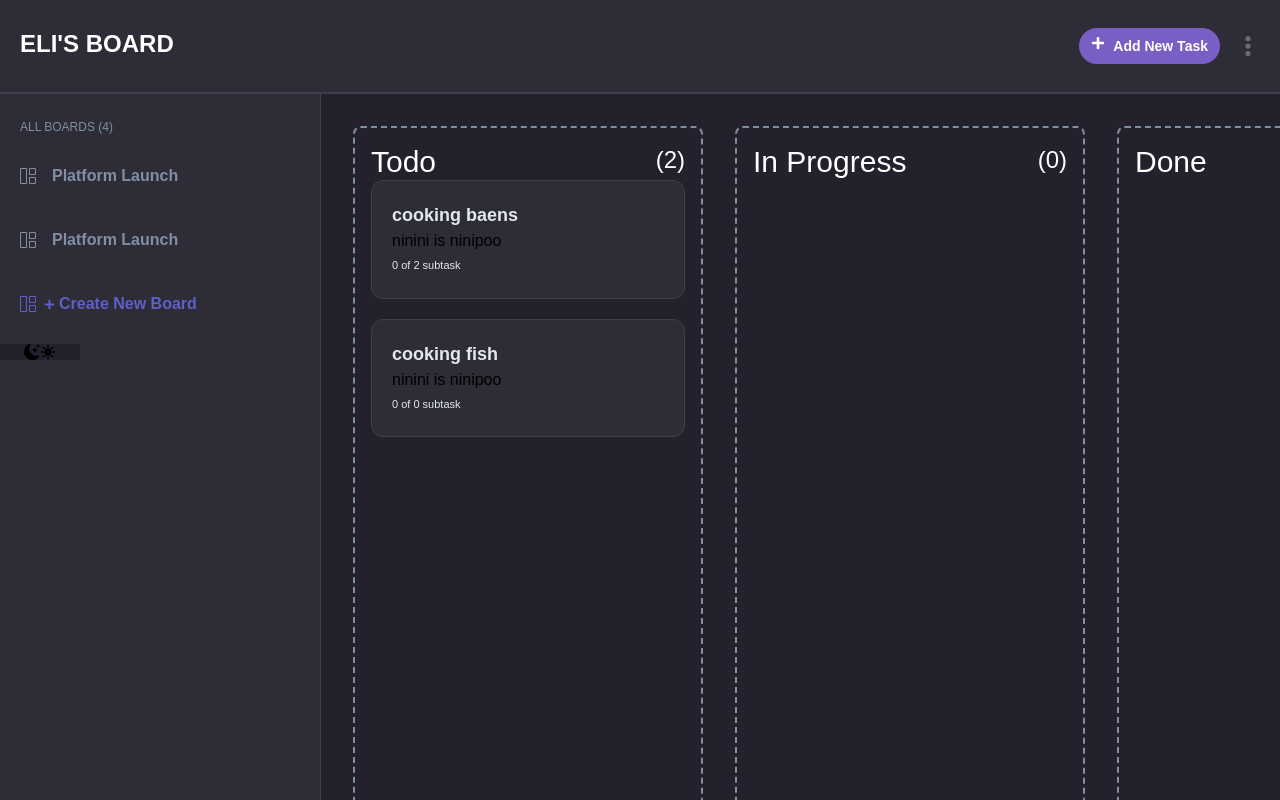
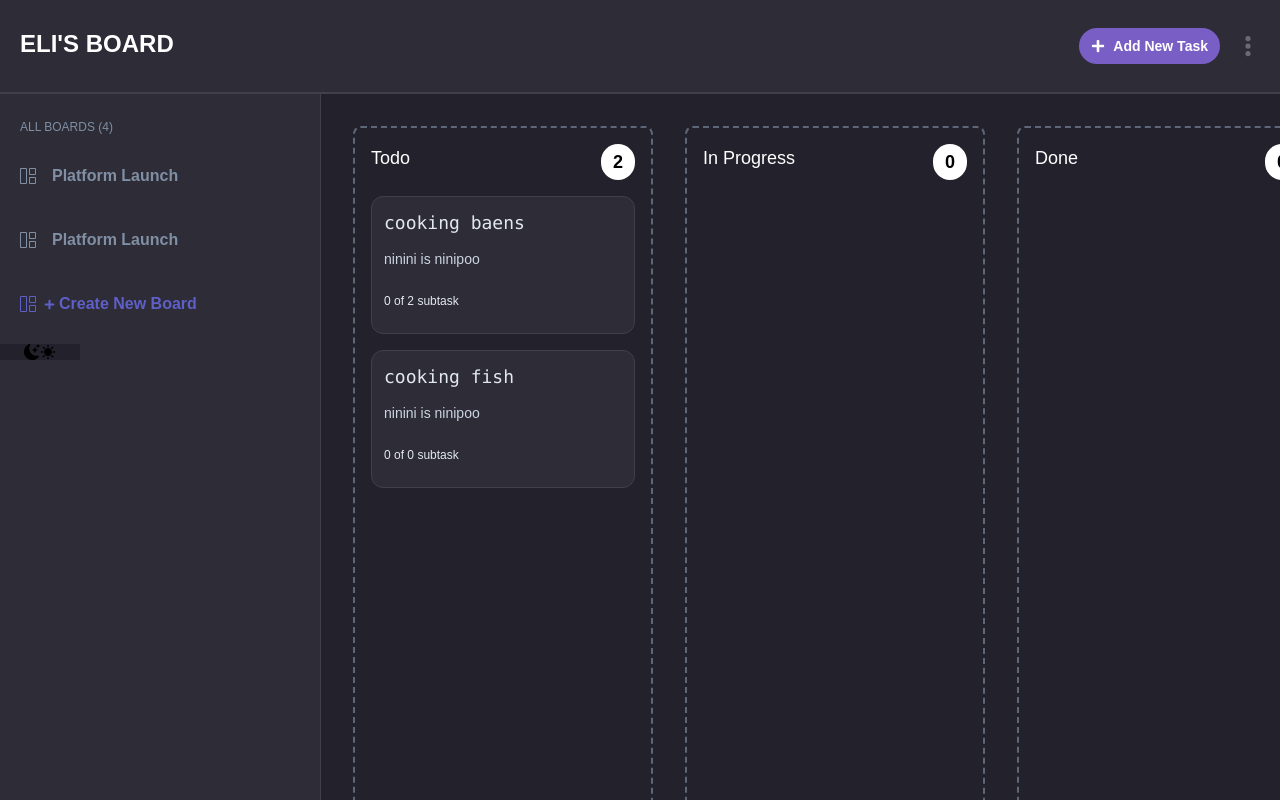
Before and after one commit to miyemicodes/my-kanban-board, a React (Vite) app: page / in a window 1280 px wide. Built offline with nearby package versions, Linux system fonts and the light colour scheme.

Commit message:
Update ::: Refctoring and fixing code base

```diff
--- /dev/null
+++ b/src/App.jsx
@@ -0,0 +1,19 @@
+import React from "react";
+import Header from "./components/Header";
+import MainPage from "./components/Mainpage";
+import StoreContextProvider from "./context/Store-context";
+
+function App() {
+	return (
+		<>
+			<StoreContextProvider>
+				<section className="w-screen h-screen font-sans divide-y-2 divide-[#403f4e] overflow-x-hidden">
+					<Header />
+					<MainPage />
+				</section>
+			</StoreContextProvider>
+		</>
+	);
+}
+
+export default App;
--- a/src/components/App.jsx
+++ /dev/null
@@ -1,19 +0,0 @@
-import React from "react";
-import Header from "./Header";
-import MainPage from "./Mainpage";
-import StoreContextProvider from '../context/Store-context';
-
-function App() {
-  return (
-    <>
-      <StoreContextProvider>
-        <section className="w-screen h-screen font-sans divide-y-2 divide-[#403f4e] overflow-x-hidden">
-          <Header />
-          <MainPage />
-        </section>
-      </StoreContextProvider>
-    </>
-  );
-}
-
-export default App;
--- a/src/components/Board.jsx
+++ b/src/components/Board.jsx
@@ -18,16 +18,16 @@ function Board() {
 
 	return (
 		<>
-			<section className="bg-[#22212c] h-auto min-h-[250px] w-3/4 flex flex-row flex-shrink-0 gap-8 overflow-x-auto p-8">
+			<section className="bg-[#22212c] h-auto min-h-[250px] w-3/4 flex flex-row shrink-0 gap-8 overflow-auto p-8 custom-remove-scrollbar">
 				{store.map((columnData, index) => (
 					<div
 						key={index}
-						className=" p-4 w-[350px] rounded-lg border-dashed border-2 flex-shrink-0 border-[#808fa4]"
+						className=" p-4 min-w-[300px] max-w-[350px] rounded-lg border-dashed border-2 shrink-0 border-[#808fa4a4] overflow-y-scroll custom-remove-scrollbar"
 					>
-						<div className="flex flex-row align-center justify-between">
-							<p className="text-white text-3xl">{columnData.label}</p>
-							<span className="text-2xl text-white">
-								({columnData.tasks.length})
+						<div className="flex flex-row align-center justify-between mb-4 ">
+							<p className="text-white text-lg">{columnData.label}</p>
+							<span className="text-lg text-black bg-white rounded-full font-semibold px-3 py-1">
+								{columnData.tasks.length}
 							</span>
 						</div>
 
@@ -45,11 +45,11 @@ function Board() {
 					</div>
 				))}
 
-				<div className=" p-4 w-[350px] rounded-lg flex items-center justify-center bg-gradient-to-b from-[#30323d] to-transparent">
+				<div className=" p-4 min-w-[300px] rounded-lg flex items-center justify-center bg-gradient-to-b from-[#30323d] to-transparent">
 					<button
 						type="submit"
 						onClick={onClick}
-						className="flex self-center justify-center gap-2 font-semibold text-2xl text-[#808fa4]"
+						className="flex items-center justify-center gap-3 font-semibold text-2xl text-[#808fa4] hover:text-white"
 					>
 						<FaPlus className="text-2xl" />
 						<p> New Column</p>
--- a/src/components/Header.jsx
+++ b/src/components/Header.jsx
@@ -12,7 +12,7 @@ function Header() {
 
 	return (
 		<>
-      <section className="bg-[#2d2c37] text-white flex justify-between w-full  px-5 py-7 relative">
+			<section className="bg-[#2d2c37] text-white flex justify-between w-full  px-5 py-7 sticky">
 				<div className="w-1/4 ">
 					<h1 className="text-2xl font-semibold ">
 						ELI'S <span>BOARD</span>
@@ -23,7 +23,7 @@ function Header() {
 					<button
 						type="submit"
 						onClick={onClick}
-            className="flex gap-2 bg-[#795fc5] rounded-3xl px-3 py-2 font-semibold hover:bg-[#af9af0]"
+						className="flex items-center justify-center gap-2 bg-[#795fc5] rounded-3xl px-3 py-2 font-semibold hover:bg-[#af9af0]"
 					>
 						<FaPlus />
 						<p>Add New Task</p>
@@ -35,7 +35,9 @@ function Header() {
 				</div>
 			</section>
 
-      {showNewTaskPopUp ? <NewPopUp handleClick={() => handleToggle() } /> : null}
+			{showNewTaskPopUp ? (
+				<NewPopUp handleClick={() => handleToggle()} />
+			) : null}
 		</>
 	);
 }
--- a/src/components/PopUp/NewTaskPopUp.jsx
+++ b/src/components/PopUp/NewTaskPopUp.jsx
@@ -117,7 +117,7 @@ function NewPopUp({ handleClick }) {
 									type="button"
 									onClick={() => handleRemoveFormData(index)}
 								>
-									<ImCross className="w-[20px] h-[20pz] flex-shrink-0" />
+									<ImCross className="w-[20px] h-[20px] flex-shrink-0" />
 								</button>
 							</div>
 						))}
--- a/src/components/Sidebar.jsx
+++ b/src/components/Sidebar.jsx
@@ -7,7 +7,7 @@ import { BsFillMoonStarsFill } from "react-icons/bs";
 function Sidebar() {
 	return (
 		<>
-      <section className="flex flex-col gap-4 py-6 bg-[#2d2c37] w-1/4">
+			<section className="flex flex-col gap-4 py-6 bg-[#2d2c37] w-2/4">
 				<p className="px-5 text-[12px]  text-[#808fa4]">
 					ALL BOARDS <span>(4)</span>
 				</p>
--- a/src/components/Taskcard.jsx
+++ b/src/components/Taskcard.jsx
@@ -1,17 +1,13 @@
 import React from "react";
 
-function TaskCard({taskData}) {
+function TaskCard({ taskData }) {
 	return (
 		<>
-      <div className="bg-[#2d2c37] flex flex-col items-start justify-between p-5 mb-5 rounded-xl border border-[#403f4e] hover:opacity-30">
-        <h2 className="text-lg font-semibold text-slate-200">
-          {taskData.title}
-        </h2>
-        <p>
-          {taskData.description}
-        </p>
+			<div className="bg-[#2d2c37] flex flex-col items-start justify-between gap-3 p-3 mb-4 rounded-xl border border-[#403f4e] hover:opacity-30">
+				<h2 className="text-lg text-slate-200 font-mono ">{taskData.title}</h2>
+				<p className="text-slate-300 text-sm">{taskData.description}</p>
 
-        <p className="text-[11px] font-medium text-slate-200 py-1">
+				<p className="text-xs font-medium text-slate-200 py-3 text-end ">
 					0 of {taskData.subTasks.length} subtask
 				</p>
 			</div>
--- /dev/null
+++ b/src/css/globals.css
@@ -0,0 +1,17 @@
+@import 'tailwindcss/base';
+@import 'tailwindcss/components';
+@import 'tailwindcss/utilities';
+
+
+/* Hide scrollbar for Chrome, Safari and Opera */
+.custom-remove-scrollbar::-webkit-scrollbar {
+  display: none !important;
+}
+
+/* Hide scrollbar for IE, Edge and Firefox */
+.custom-remove-scrollbar {
+  -ms-overflow-style: none !important;
+  /* IE and Edge */
+  scrollbar-width: none !important;
+  /* Firefox */
+}
```
Also changed, not shown: src/index.jsx (+10 -9 lines), src/css/index.css (renamed from src/index.css). Lines whose indentation alone changed are shown as unchanged.
